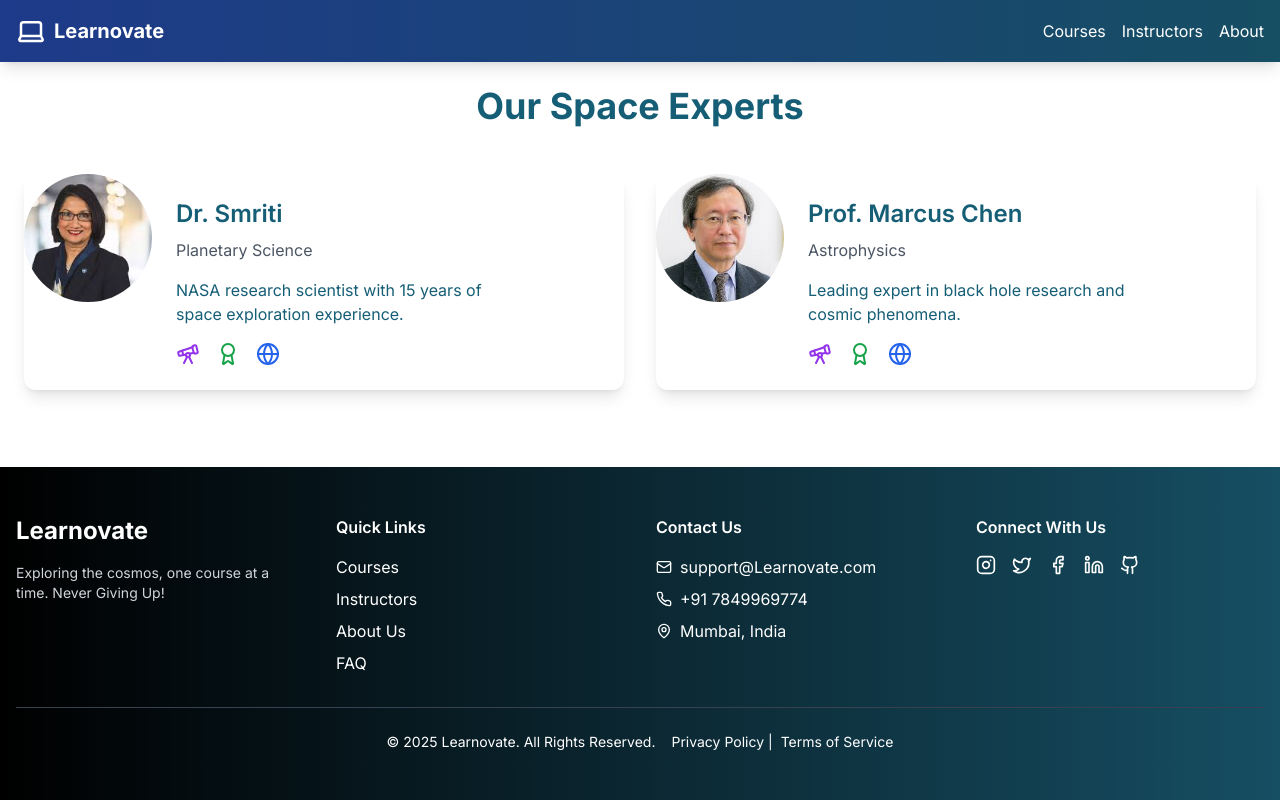
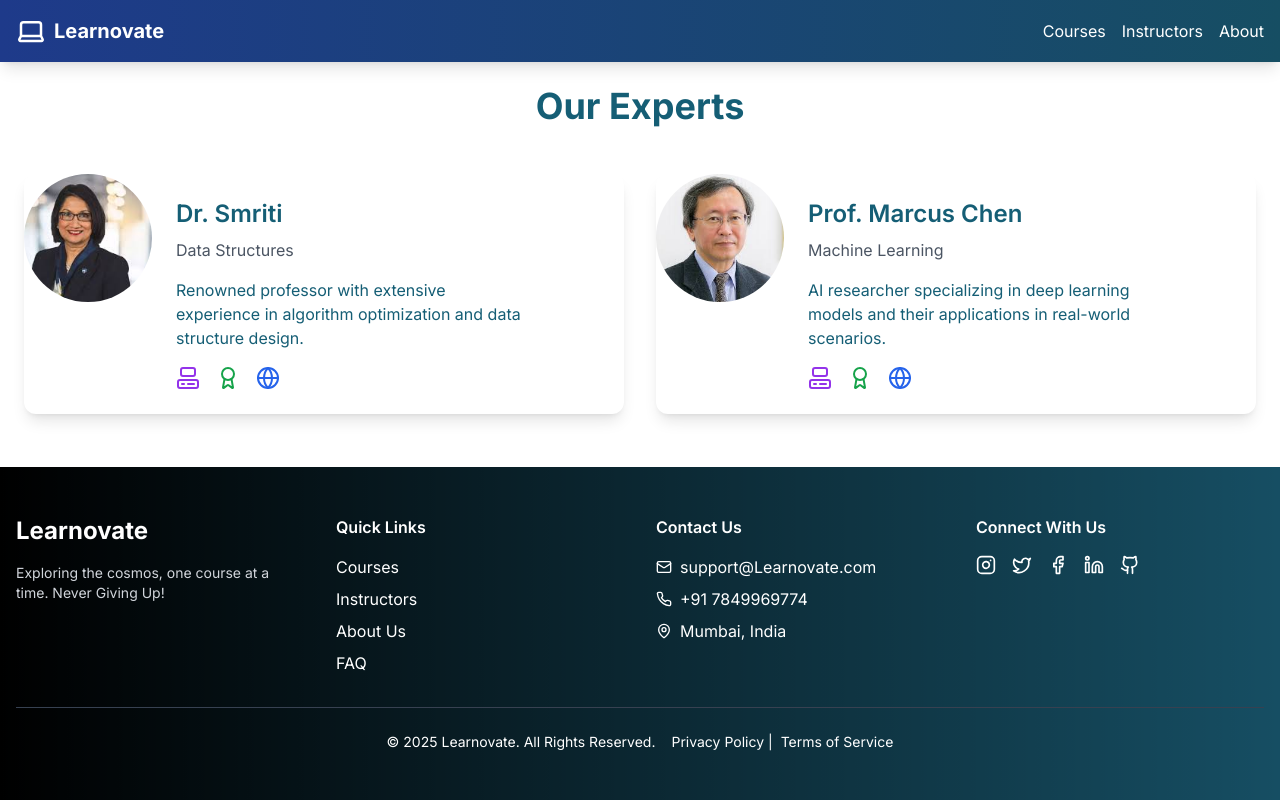
Before and after one commit to krit22301-web/Learnovate, a React (Vite) app in the folder Learnovate - web/Learnovate-app/: page /instructors in a window 1280 px wide. Built offline with nearby package versions, Linux system fonts and the light colour scheme.

Commit message:
Update instructor.jsx

```diff
--- a/Learnovate - web/Learnovate-app/src/Components/instructor.jsx
+++ b/Learnovate - web/Learnovate-app/src/Components/instructor.jsx
@@ -1,5 +1,5 @@
 import React from 'react';
-import { Telescope, Award, Globe } from 'lucide-react';
+import {Award, Globe, Computer} from 'lucide-react';
 import chenimage from '../assets/download.jpg';
 import smritimage from '../assets/smriti.jpg';
 
@@ -8,22 +8,22 @@ function Instructors() {
     {
       id: 1,
       name: "Dr. Smriti",
-      specialty: "Planetary Science",
-      bio: "NASA research scientist with 15 years of space exploration experience.",
+      specialty: "Data Structures",
+      bio: "Renowned professor with extensive experience in algorithm optimization and data structure design.",
       image: smritimage
     },
     {
       id: 2,
       name: "Prof. Marcus Chen",
-      specialty: "Astrophysics",
-      bio: "Leading expert in black hole research and cosmic phenomena.",
+      specialty: "Machine Learning",
+      bio: "AI researcher specializing in deep learning models and their applications in real-world scenarios.",
       image: chenimage
     }
   ];
 
   return (
     <div className="container mx-auto p-6">
-      <h1 className="text-4xl font-bold text-center mb-12">Our Space Experts</h1>
+      <h1 className="text-4xl font-bold text-center mb-12">Our Experts</h1>
 
       <div className="grid grid-cols-1 lg:grid-cols-2 gap-8">
         {instructors.map(instructor => (
@@ -41,7 +41,7 @@ function Instructors() {
               <p className="text-gray-600 mb-4">{instructor.specialty}</p>
               <p className="mb-4">{instructor.bio}</p>
               <div className="flex space-x-4">
-                <Telescope size={24} className="text-purple-600" />
+                <Computer size={24} className="text-purple-600" />
                 <Award size={24} className="text-green-600" />
                 <Globe size={24} className="text-blue-600" />
               </div>
```
